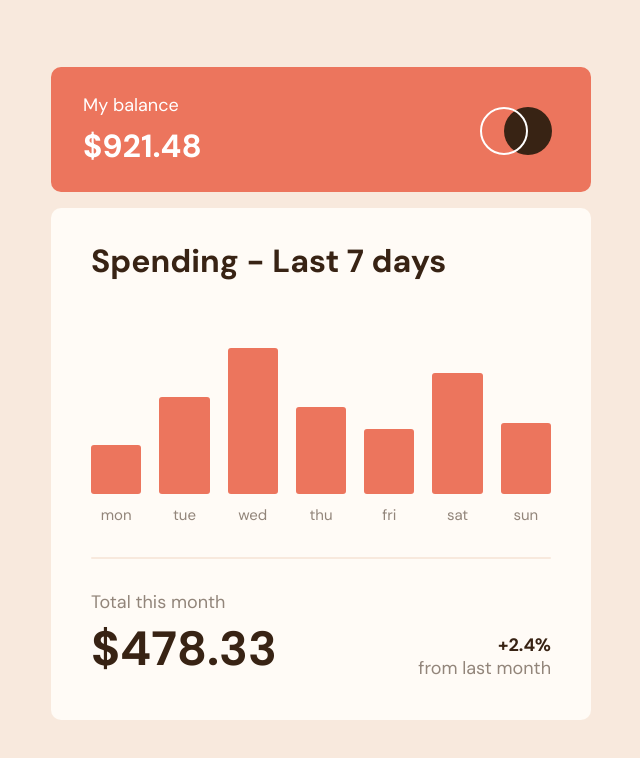
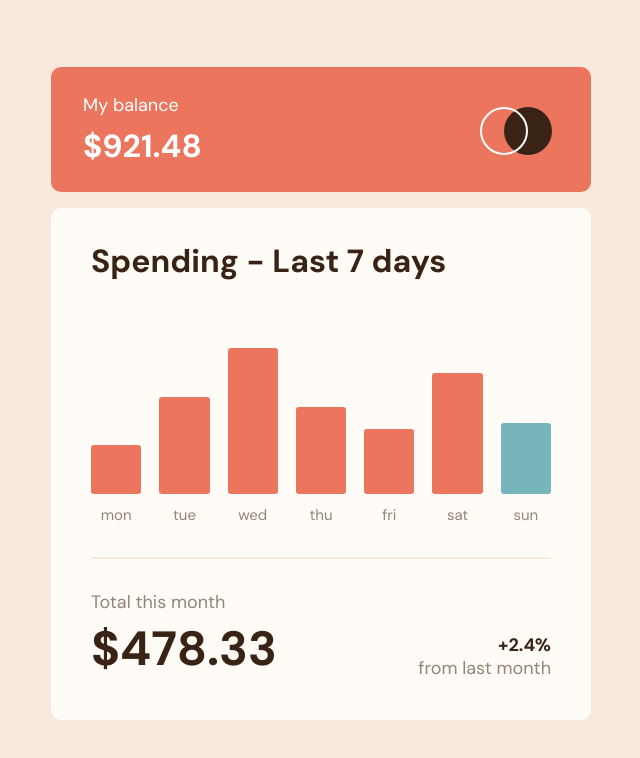
Before and after one commit to miguelzaga/expenses-chart-component, a JavaScript app: page / in a window 1280 px wide. Shown: the top 758 px of the page, without its empty margins (319-959 px from the left). Built offline with nearby package versions, Linux system fonts and the light colour scheme.

Commit message:
added states to graph

```diff
--- a/src/components/Graph.js
+++ b/src/components/Graph.js
@@ -1,4 +1,7 @@
 import data from "/src/data/data.json";
+
+let today = new Date();
+let weekday = (today.getDay() + 6) % 7;
 
 (function addPercentageToData(data) {
   var maxAmount = data.reduce(function getMaxAmount(maxSoFar, { amount }) {
@@ -22,9 +25,15 @@ function Graph() {
           <div key={day + i} className="graph__cell">
             <div className="graph__bar">
               <div
-                className="graph__bar-fill"
+                className={`graph__bar-fill ${
+                  weekday == i ? "graph__bar-fill--highlighted" : ""
+                }`}
                 style={{ height: day.percentage }}
               ></div>
+              <div
+                className="graph__bar-amount"
+                style={{ bottom: day.percentage }}
+              >{`$${day.amount}`}</div>
             </div>
             <p className="graph__name">{day.day}</p>
           </div>
--- a/src/index.html
+++ b/src/index.html
@@ -4,7 +4,7 @@
     <meta charset="UTF-8" />
     <meta http-equiv="X-UA-Compatible" content="IE=edge" />
     <meta name="viewport" content="width=device-width, initial-scale=1.0" />
-  <title>Frontend Mentor | Expenses chart component</title>
+    <title>Frontend Mentor | Expenses chart component</title>
   </head>
   <body>
     <div id="app"></div>
--- a/src/scss/05-components/_graph.scss
+++ b/src/scss/05-components/_graph.scss
@@ -20,12 +20,43 @@
   &__bar {
     flex-basis: 100%;
     display: flex;
+    justify-content: center;
+    align-items: flex-end;
+    position: relative;
+
+    &-amount {
+      display: none;
+      position: absolute;
+      background-color: a.$dark-brown;
+      color: a.$card-white;
+      @include t.body-bold;
+      border-radius: 5px;
+      padding: 8px;
+      margin-bottom: 8px;
+      z-index: 1;
+    }
 
     &-fill {
       background-color: a.$red;
       border-radius: 3px;
       width: 100%;
-      margin-top: auto;
+      cursor: pointer;
+
+      &:hover {
+        background-color: #ff9b86;
+
+        & + .graph__bar-amount {
+          display: block;
+        }
+      }
+
+      &--highlighted {
+        background-color: a.$cyan;
+
+        &:hover {
+          background-color: #b4e0e5;
+        }
+      }
     }
   }
 
```
Also changed, not shown: src/data/data.json (line endings or trailing spaces), src/scss/03-objects/_index.scss (line endings or trailing spaces).
